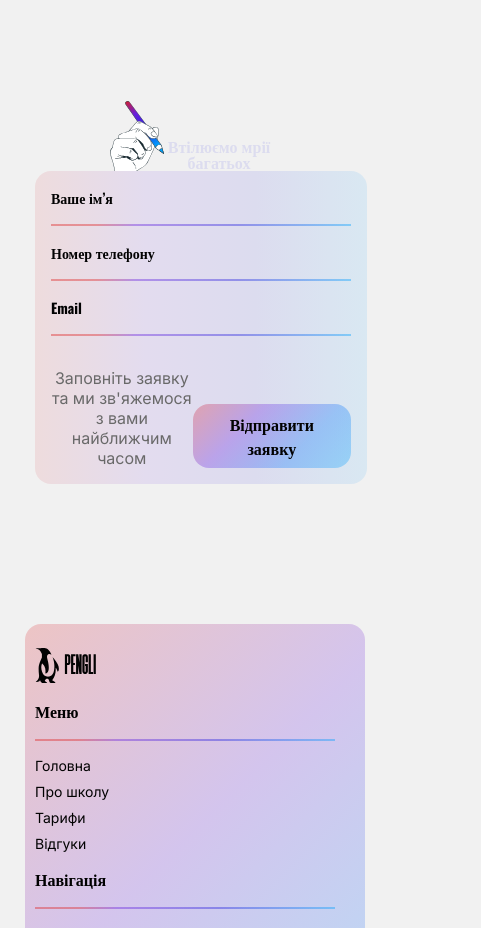
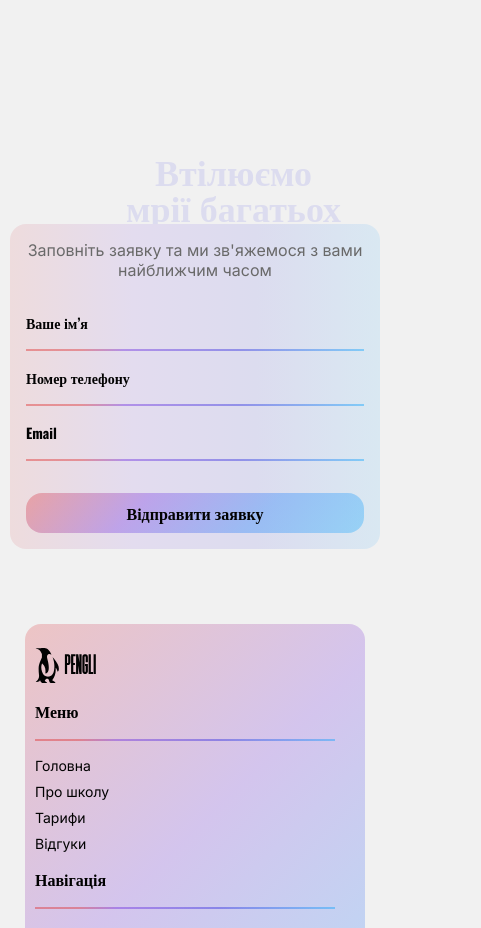
Before and after one commit to mirajane2207/english-school, a React (Create React App) app: page / in a window 390 px wide. Shown: the part 3120-4048 px from the top of the page, 481 px wide, since content can reach past the window. Built offline with nearby package versions, Linux system fonts and the light colour scheme.

Commit message:
Update adaptive: form

```diff
--- a/src/components/Form/Form.jsx
+++ b/src/components/Form/Form.jsx
@@ -10,7 +10,7 @@ const Form = (props) => {
                 props.mode === 'adult'
                     ? <div className={classes.form__adult_title}>
                         <img src={adultImg} alt="" />
-                        <h1 className={classes.form__title}>Втілюємо мрії багатьох</h1>
+                        <h1 className={classes.form__title}>Втілюємо <br/>мрії багатьох</h1>
                     </div>
                     : <div className={classes.form__children_title}>
                         <img src={cildrenImg} alt="" />
@@ -19,7 +19,7 @@ const Form = (props) => {
             }
             <form action="">
                 {
-                    window.screen.availWidth > 520
+                    window.screen.availWidth > 899
                         ? <div className={classes.form__container}>
                             <div className={classes.form__input_container}>
                                 <input type="text" placeholder='Ваше ім’я' pattern="[a-zA-ZЁёА-я\s]+"/>
@@ -28,18 +28,18 @@ const Form = (props) => {
                             </div>
                             <div className={classes.form__btn_container}>
                                 <p className={classes.form__text}>Заповніть заявку та ми зв'яжемося з вами найближчим часом</p>
-                                <button>Відправити заявку</button>
+                                <button className={classes.form__btn}>Відправити заявку</button>
                             </div>
                         </div>
                         : <div className={classes.form__container}>
                             <p className={classes.form__text}>Заповніть заявку та ми зв'яжемося з вами найближчим часом</p>
                             <div className={classes.form__input_container}>
-                                <input type="text" placeholder='Ваше ім’я' />
-                                <input type="number" placeholder='Номер телефону' />
-                                <input type="text" placeholder='Email' />
+                                <input type="text" placeholder='Ваше ім’я' pattern="[a-zA-ZЁёА-я\s]+"/>
+                                <input type="number" placeholder='Номер телефону' pattern="[0-9\+]+"/>
+                                <input type="text" placeholder='Email' pattern="[^@\s]+@[^@\s]+\.[^@\s]+" />
                             </div>
                             <div className={classes.form__btn_container}>
-                                <button>Відправити заявку</button>
+                                <button className={classes.form__btn}>Відправити заявку</button>
                             </div>
                         </div>
                 }
--- a/src/components/Form/Form.module.css
+++ b/src/components/Form/Form.module.css
@@ -1,6 +1,8 @@
 .form__wrapper {
     margin-bottom: 120px;
     height: 580px;
+    display: flex;
+    justify-content: center;
 }
 
 .form__title {
@@ -98,7 +100,9 @@ input:focus::placeholder {
     display: flex;
     justify-content: space-between;
     align-self: stretch;
-    align-items: flex-end
+    align-items: flex-end;
+    gap: 5px;
+
 }
 
 .form__text {
@@ -111,10 +115,56 @@ input:focus::placeholder {
     line-height: normal;
 }
 
-@media(max-width: 520px) {
+
+@media(max-width: 1439px) {
+    .form__wrapper {
+        width: calc(100vw - 60px);
+        margin-bottom: 140px;
+    }
+
+    .form__container {
+        top: 240px;
+        width: calc(100vw - 124px);
+    }
+
+    .form__title {
+        font-size: 90px;
+        min-width: 495px
+    }
+
+    .form__adult_title img {
+        width: 225px;
+        height: 394px;
+        top: -105px;
+        left: 0px;
+    }
+
+    .form__text {
+        font-size: 24px;
+        width: auto;
+    }
+
+    .form__btn {
+        min-width: max-content;
+    }
+
+    .form__children_title img {
+        width: 256px;
+        height: 289px;
+        top: 40px;
+    }
+
+    .form__children_title h1 {
+        margin-top: 100px;
+        font-size: 70px;
+        max-width: 550px;
+    }
+}
+
+@media(max-width: 899px) {
 
     .form__wrapper {
-        max-width: 320px;
+        width: calc(100vw - 20px);
         margin-bottom: 96px;
         height: 400px;
     }
@@ -126,8 +176,8 @@ input:focus::placeholder {
     }
 
     .form__container {
-        top: 43px;
-        max-width: 300px;
+        top: 96px;
+        width: calc(100vw - 52px);
         align-items: baseline;
         padding: 16px;
     }
@@ -155,7 +205,7 @@ input:focus::placeholder {
     input:invalid {
         border-bottom: 2px solid rgba(222, 31, 31, 0.30);
         border-image: none;
-      }
+    }
 
     .form__btn_container button {
         width: 100%;
@@ -166,29 +216,27 @@ input:focus::placeholder {
     }
 
     .form__adult_title img {
-        width: 55px;
-        height: 96px;
+        width: 77px;
+        height: 135px;
         top: -27px;
+        /* left: -63px; */
     }
 
     .form__title {
-        font-size: 16px;
-        max-width: 110px;
-    }
-
-    .form__adult_title {
-        padding-left: 74px;
+        font-size: 36px;
     }
 
     .form__children_title img {
-        width: 76px;
-        height: 97px;
-        top: -20px;
-        left: 60px;
+        width: 97px;
+        height: 123px;
+        top: 6px;
+        left: 0px;
     }
 
     .form__children_title h1 {
-        margin-left: 67px;
+        margin-top: 44px;
+        max-width: 182px;
+        font-size: 26px;
     }
 
 }
```
